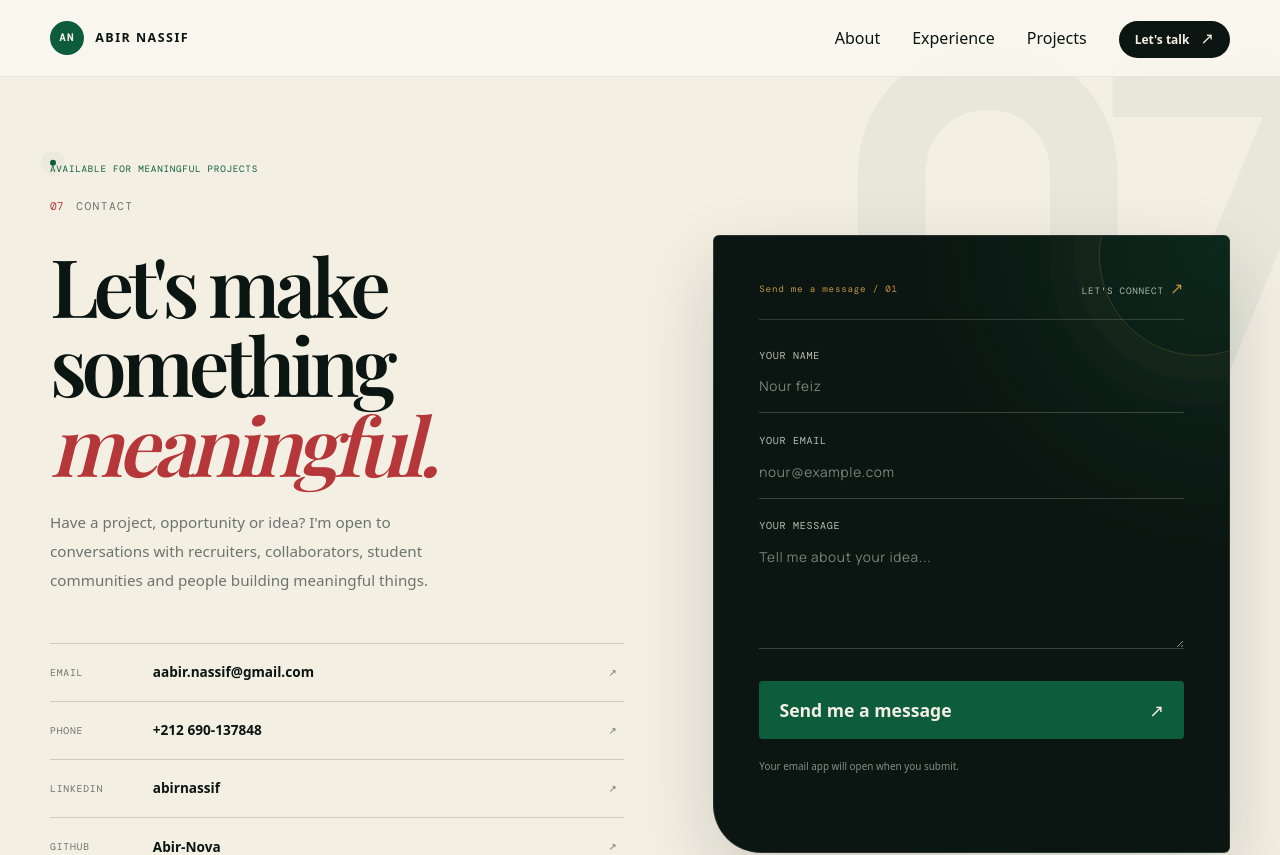
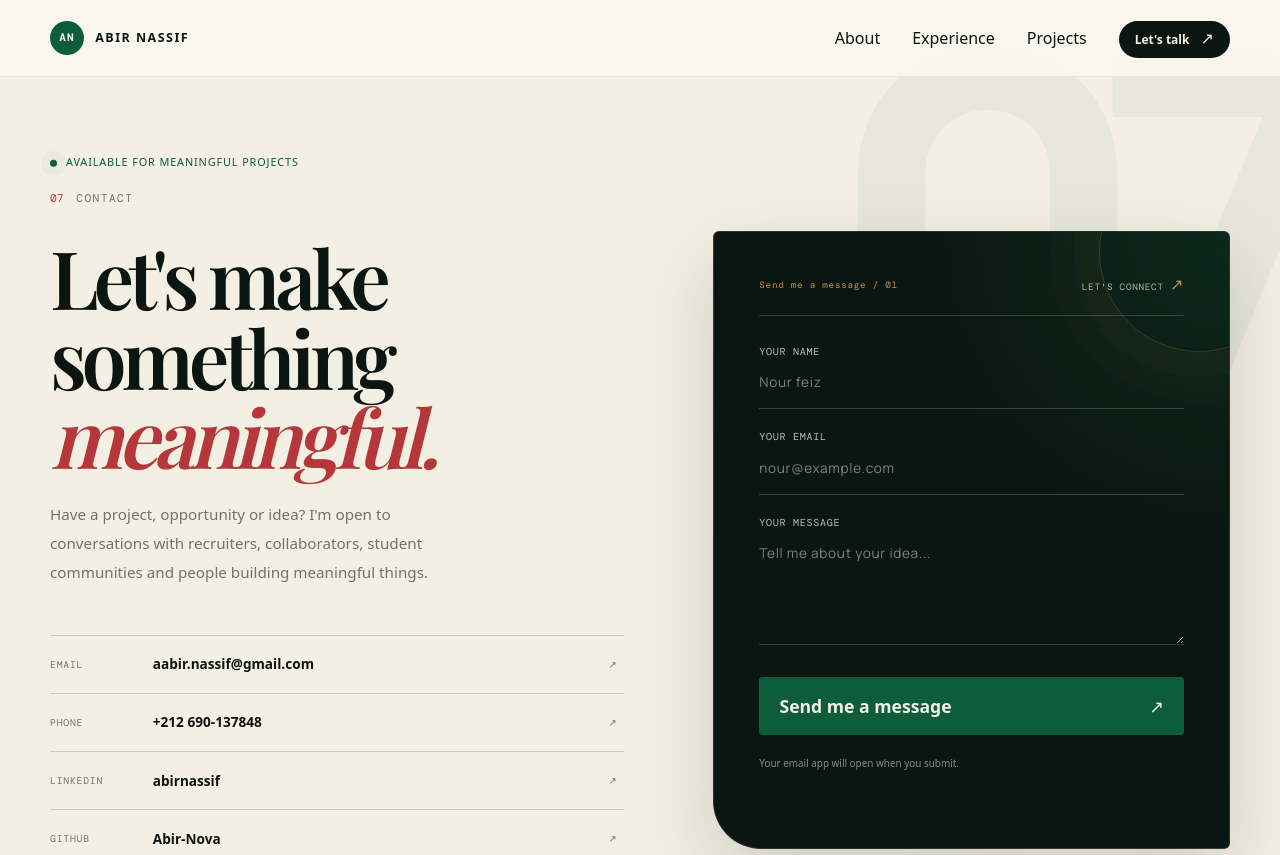
Before and after one commit to Abir-Nova/portfolio, an Angular app: page /contact in a window 1280 px wide. Shown: the top 855 px of the page. Built offline with nearby package versions, Linux system fonts and the light colour scheme; a web font is replaced by a local one.

Commit message:
fix the AVAILABLE FOR MEANINGFUL PROJECTS

```diff
--- a/src/app/pages/contact/contact.scss
+++ b/src/app/pages/contact/contact.scss
@@ -108,14 +108,15 @@
 /* Small decorative marker */
 .contact-copy::before {
   content: 'AVAILABLE FOR MEANINGFUL PROJECTS';
-  display: inline-flex;
+  display: flex;
   align-items: center;
-  gap: 0.65rem;
-  margin-bottom: 1.5rem;
+  gap: 0.55rem;
+  margin-bottom: 1.3rem;
+  margin-left: 1rem;
   color: var(--green);
-  font:
-    0.58rem 'DM Mono',
-    monospace;
+  font-size: 0.68rem;
+  font-weight: 500;
+  font: 'DM Mono', monospace;
   letter-spacing: 0.08em;
 }
 
@@ -124,8 +125,8 @@
   position: absolute;
   top: 0.12rem;
   left: 0;
-  width: 6px;
-  height: 6px;
+  width: 7px;
+  height: 7px;
   transform: translateY(0.24rem);
   border-radius: 50%;
   background: var(--green);
```
